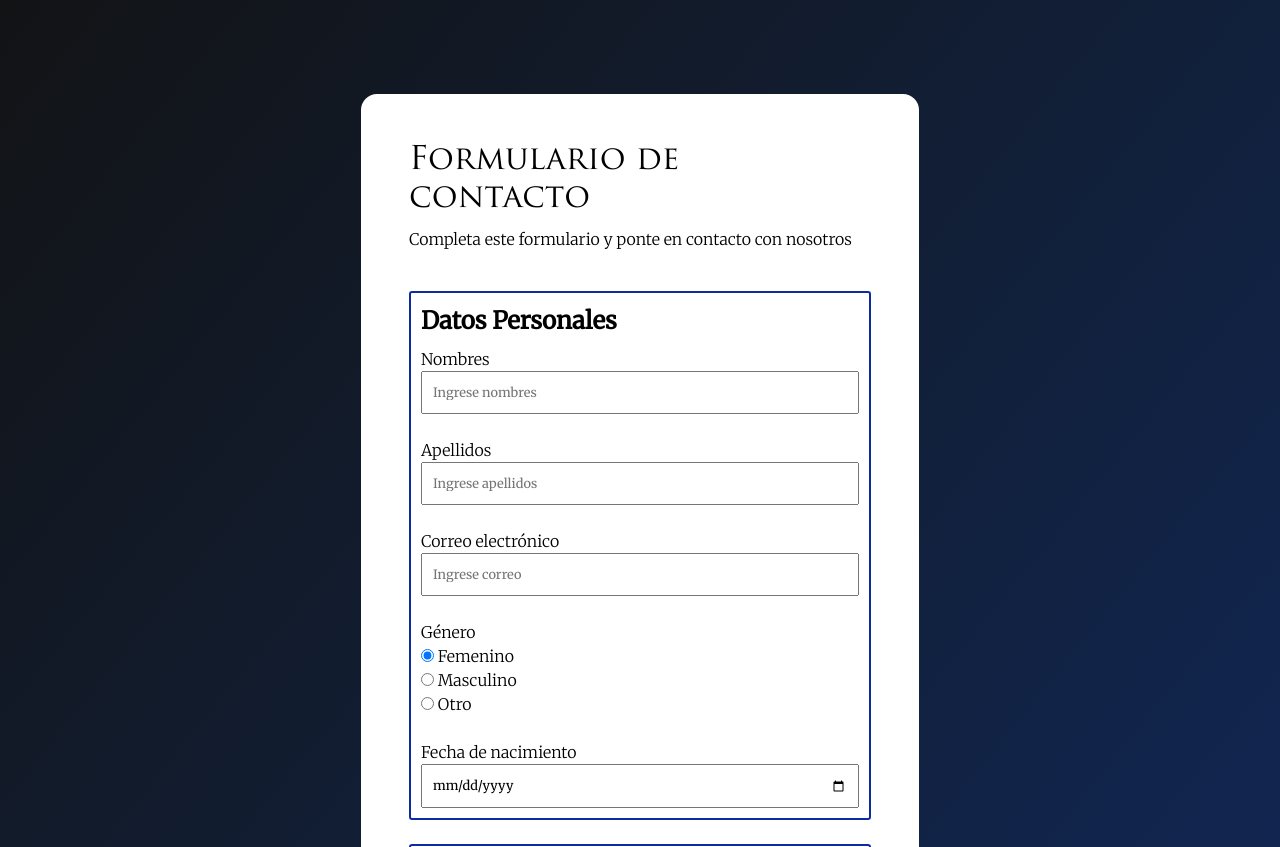
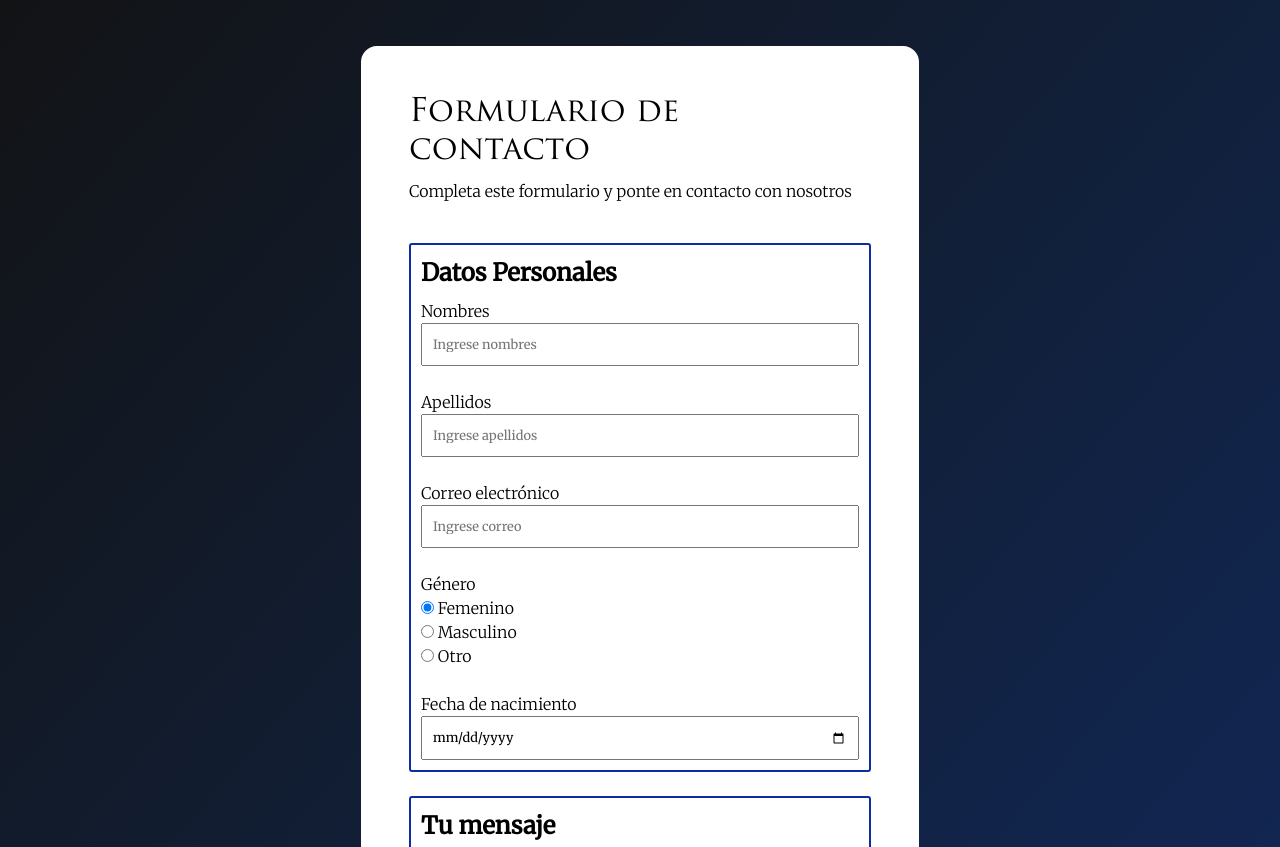
Before and after one commit to Brencambell/pf-hollow-knight-html-css-bt, a website: page pages/contacto.html in a window 1280 px wide. Shown: the part 790-1637 px from the top of the page. Drawn offline with nearby package versions, Linux system fonts and the light colour scheme.

Commit message:
adaptando formulario a version movil parte3

```diff
--- a/pages/contacto.html
+++ b/pages/contacto.html
@@ -44,7 +44,7 @@
         </div>
 
         <!-- Formulario -->
-        <section class="formulario p-5" data-aos="fade-up">
+        <section class="formulario" data-aos="fade-up">
             <div class="container">
                 <div class="row">
                     <div>
```
